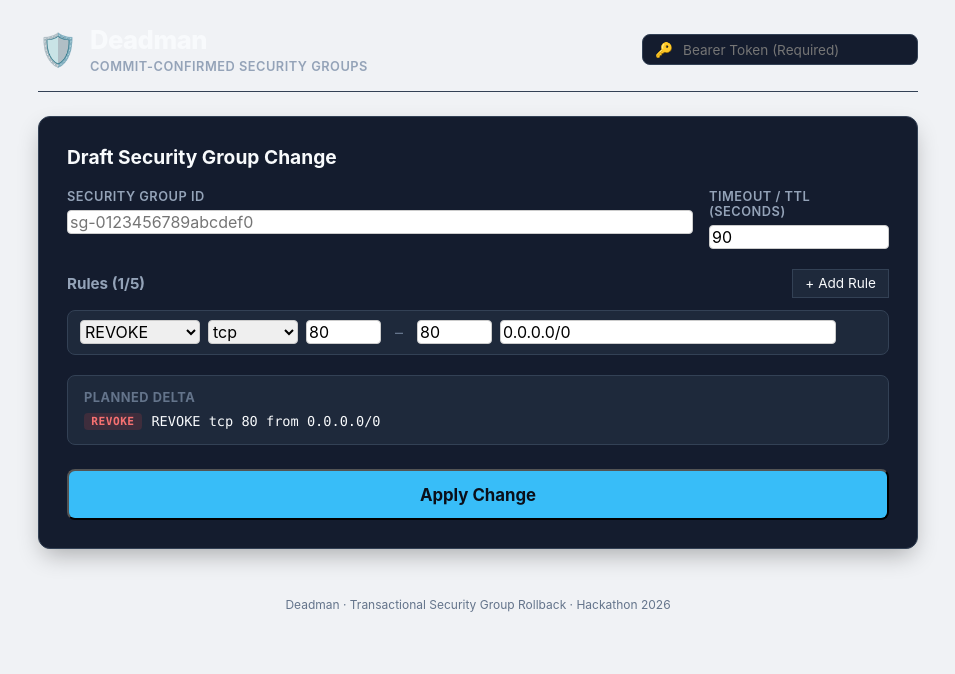
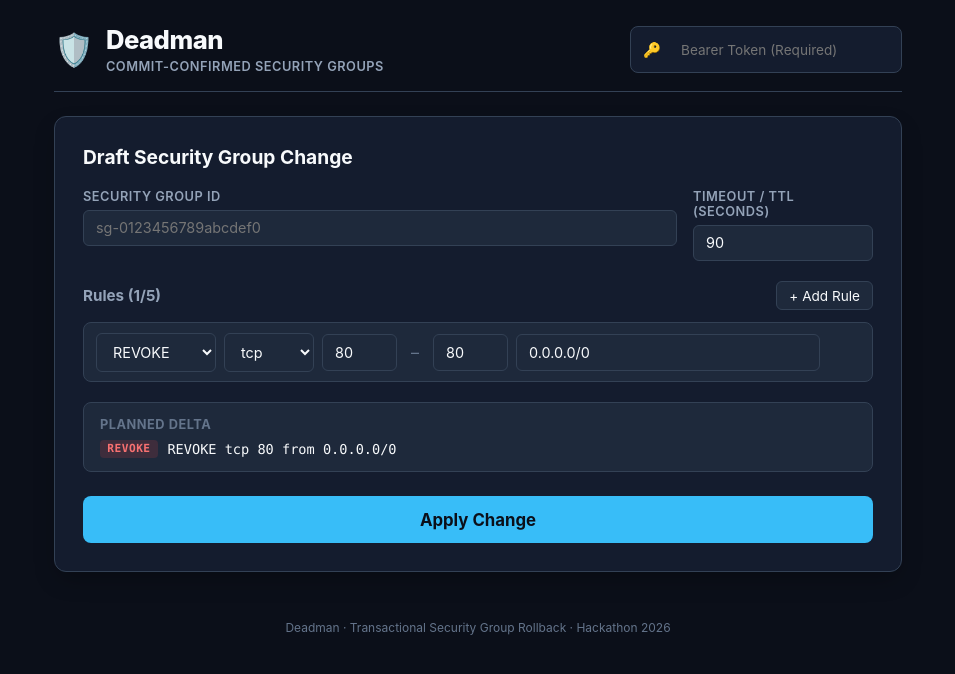
Before and after one commit to saksham-2x7/Zero-Commit, a React (Vite) app in the folder web/: page / in a window 1280 px wide. Shown: the top 674 px of the page, without its empty margins (162-1117 px from the left). Built offline with nearby package versions, Linux system fonts and the light colour scheme.

Commit message:
m3: align API client with spec §5, enhance dark theme reset, and expand learnings

```diff
--- a/web/src/App.jsx
+++ b/web/src/App.jsx
@@ -33,7 +33,11 @@ function formatOpLine(op) {
   return `${action} ${proto} ${portStr} from ${cidr}`;
 }
 
-function friendlyError(data) {
+function friendlyError(data, status) {
+  if (status === 401) return 'Missing or invalid bearer token.';
+  if (status === 403 && (!data?.error?.code || data?.error?.code === 'UNAUTHORIZED')) {
+    return 'Unauthorized or forbidden: Invalid bearer token.';
+  }
   if (!data) return 'Network error — check your connection.';
   const code = data.error?.code || data.error;
   if (code && ERROR_MAP[code]) return ERROR_MAP[code];
@@ -145,7 +149,7 @@ export default function App() {
           setCountdown(remaining > 0 ? remaining : 0);
         }
       } else {
-        setError(friendlyError(data) || `HTTP Error: ${res.status}`);
+        setError(friendlyError(data, res.status) || `HTTP Error: ${res.status}`);
       }
     } catch {
       setError('Network error — unable to reach API');
@@ -172,7 +176,7 @@ export default function App() {
         setActiveChange(prev => ({ ...prev, ...data }));
         setCountdown(null);
       } else {
-        setError(friendlyError(data) || `HTTP Error: ${res.status}`);
+        setError(friendlyError(data, res.status) || `HTTP Error: ${res.status}`);
       }
     } catch {
       setError('Network error — unable to reach API');
--- a/web/src/index.css
+++ b/web/src/index.css
@@ -1,52 +1,68 @@
+/* ── Dark Theme Reset ── */
+*, *::before, *::after {
+  box-sizing: border-box;
+  margin: 0;
+  padding: 0;
+}
+
 body {
   margin: 0;
-  font-family: -apple-system, BlinkMacSystemFont, "Segoe UI", Roboto, Helvetica, Arial, sans-serif;
-  background-color: #f0f2f5;
-  color: #333;
+  padding: 0;
+  font-family: -apple-system, BlinkMacSystemFont, "Segoe UI", Roboto, Oxygen, Ubuntu, Cantarell, "Helvetica Neue", sans-serif;
+  background-color: #0b0f19;
+  color: #f8fafc;
+  min-height: 100vh;
+  -webkit-font-smoothing: antialiased;
+  -moz-osx-font-smoothing: grayscale;
 }
 
-h1, h2, h3, h4 {
-  color: #111;
+input, select, button, textarea {
+  font-family: inherit;
+  font-size: 0.9rem;
 }
 
 input, select {
-  font-family: inherit;
-  font-size: 1rem;
-  border: 1px solid #ccc;
-  border-radius: 4px;
-  transition: border-color 0.2s;
+  background-color: #1e293b;
+  color: #f8fafc;
+  border: 1px solid #334155;
+  border-radius: 6px;
+  padding: 0.55rem 0.75rem;
+  transition: border-color 0.15s ease, box-shadow 0.15s ease;
 }
 
 input:focus, select:focus {
   outline: none;
-  border-color: #0066cc;
-  box-shadow: 0 0 0 2px rgba(0,102,204,0.2);
+  border-color: #38bdf8;
+  box-shadow: 0 0 0 2px rgba(56, 189, 248, 0.25);
 }
 
 button {
-  font-family: inherit;
-  transition: opacity 0.2s, transform 0.1s;
+  cursor: pointer;
+  border: none;
+  border-radius: 6px;
+  transition: background-color 0.15s ease, transform 0.1s ease, box-shadow 0.15s ease;
 }
 
-button:hover:not(:disabled) {
-  opacity: 0.9;
-}
-
-button:active:not(:disabled) {
-  transform: scale(0.98);
+button:focus-visible, input:focus-visible, select:focus-visible {
+  outline: 2px solid #38bdf8;
+  outline-offset: 2px;
 }
 
 button:disabled {
-  opacity: 0.6;
+  opacity: 0.45;
   cursor: not-allowed;
 }
 
-
-html.dark {
-  filter: invert(1) hue-rotate(180deg);
-  background-color: #111;
+::-webkit-scrollbar {
+  width: 8px;
+  height: 8px;
 }
 
-html.dark button {
-  /* Buttons keep their original semantics */
+::-webkit-scrollbar-track {
+  background: #0b0f19;
 }
+
+::-webkit-scrollbar-thumb {
+  background: #334155;
+  border-radius: 4px;
+}
```
Also changed, not shown: web/src/api.js (+18 -11 lines), 1 other file (tests, documents, lock files or other folders).
